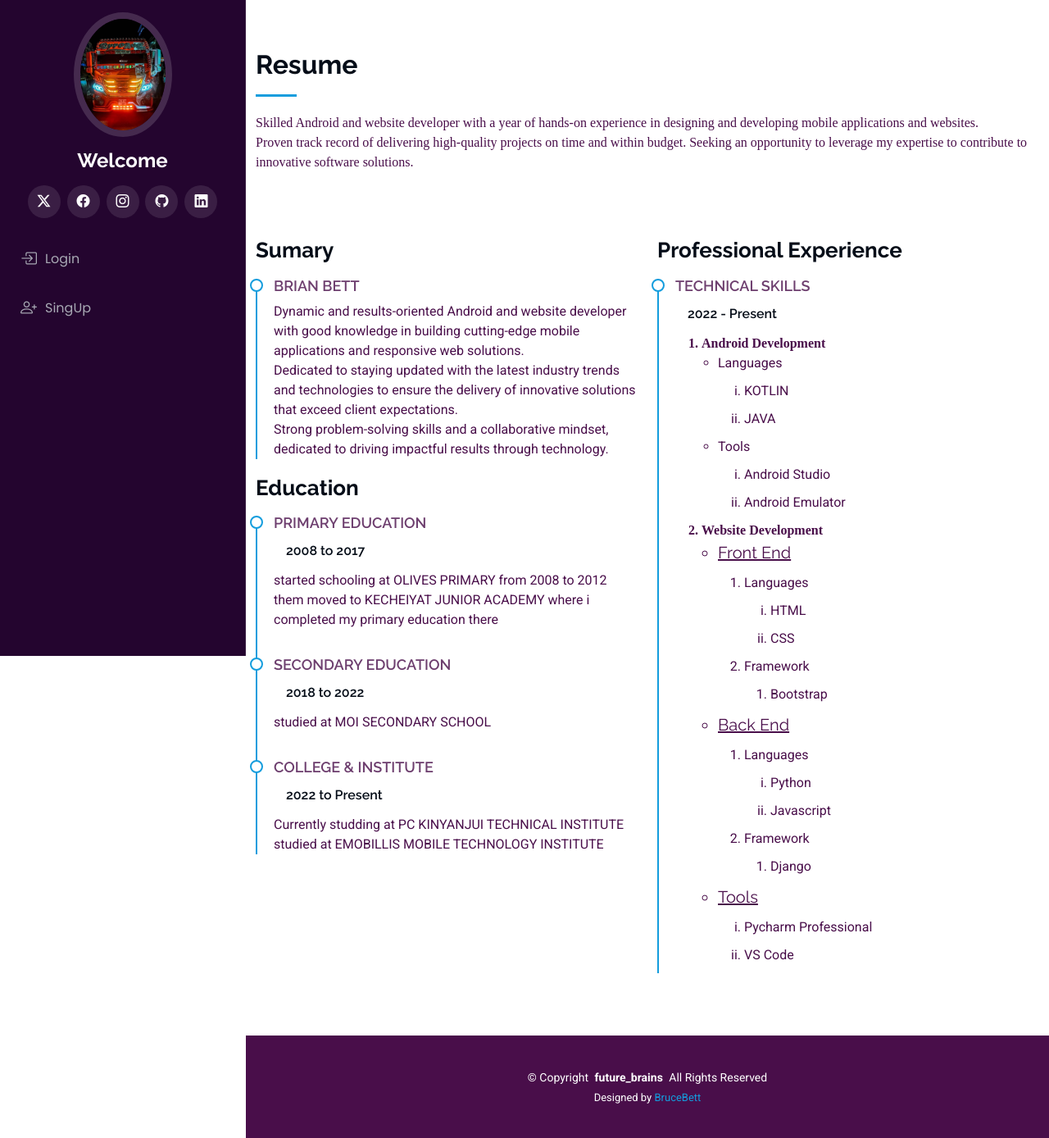
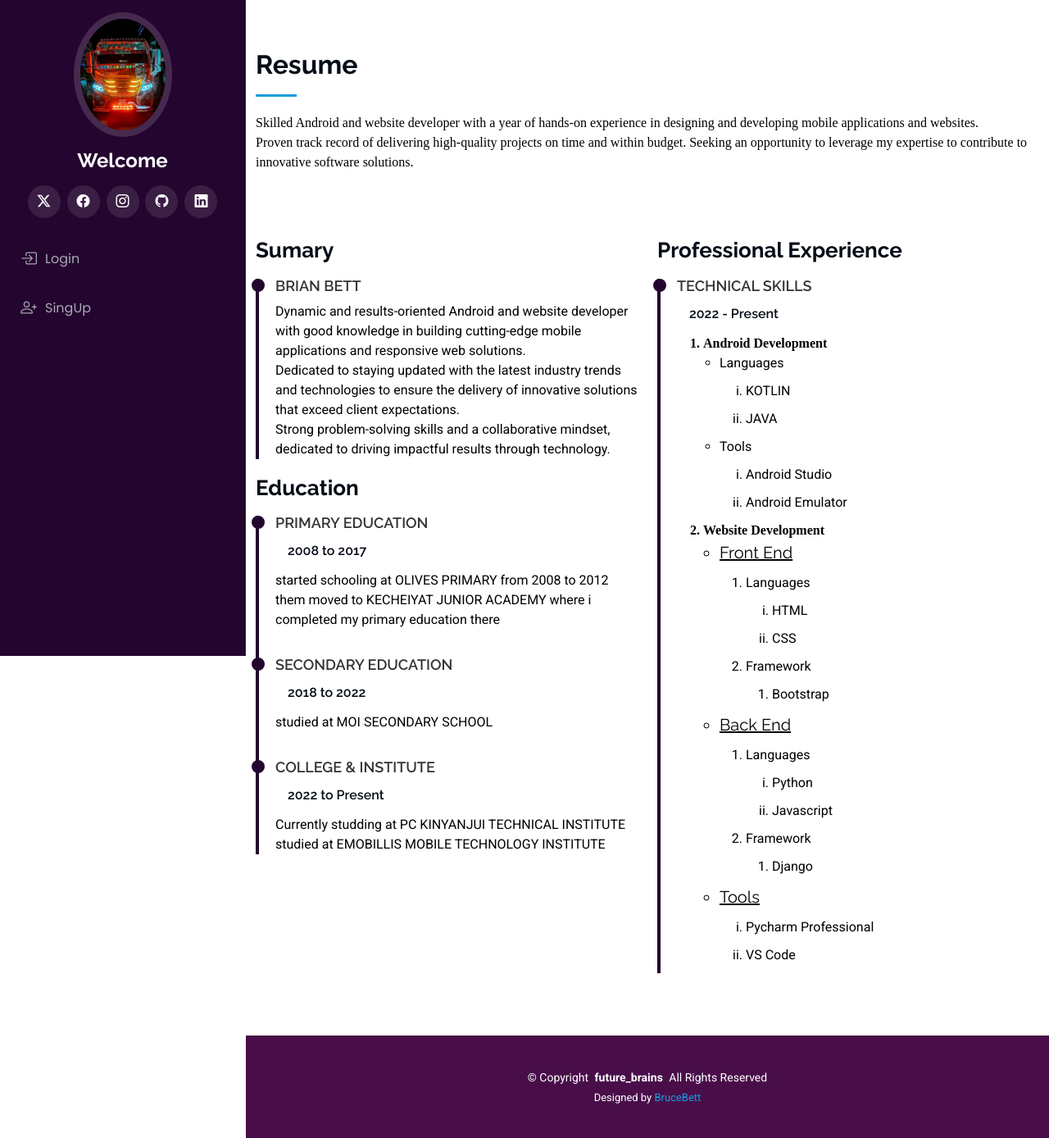
Before and after one commit to brucebett/My-Portfolio, a Django app: page /resume/ in a window 1280 px wide. Shown: the whole page at 82% size. Run offline with Django 5.2, Linux system fonts and the light colour scheme; some libraries are stand-ins or nearby versions.

Commit message:
thur commit

```diff
--- a/project/static/assets/css/main.css
+++ b/project/static/assets/css/main.css
@@ -7,7 +7,7 @@
 /* Global Colors - The following color variables are used throughout the website. Updating them here will change the color scheme of the entire website */
 :root {
   --background-color: #ffffff; /* Background color for the entire website, including individual sections */
-  --default-color: #490e4a; /* Default color used for the majority of the text content across the entire website */
+  --default-color: #000000; /* Default color used for the majority of the text content across the entire website */
   --heading-color: #050d18; /* Color for headings, subheadings and title throughout the website */
   --accent-color: #149ddd; /* Accent color that represents your brand on the website. It's used for buttons, links, and other elements that need to stand out */
   --surface-color: #ffffff; /* The surface color is used as a background of boxed elements within sections, such as cards, icon boxes, or other elements that require a visual separation from the global background. */
@@ -692,7 +692,7 @@ section,
 .resume .resume-item {
   padding: 0 0 20px 20px;
   margin-top: -2px;
-  border-left: 2px solid var(--accent-color);
+  border-left: 4px solid #24052f;
   position: relative;
 }
 
@@ -733,8 +733,8 @@ section,
   border-radius: 50px;
   left: -9px;
   top: 0;
-  background: var(--background-color);
-  border: 2px solid var(--accent-color);
+  background: #24052f;
+  border: 3px solid #24052f;
 }
 
 
--- a/project/templates/home.html
+++ b/project/templates/home.html
@@ -20,8 +20,8 @@ Home
   </div>
   {% endfor %}
 
-  <marquee  behavior="alternate" direction="right" scrollamount="" bgcolor="#27c0ff">
-    <h1 style="font-family:'Nimbus Mono L';font-weight: 600;font-size: 45px;text-decoration: underline">WELCOME TO MY PORTFOLIO</h1>
+  <marquee  behavior="alternate" direction="right" scrollamount="" bgcolor="#24052f">
+    <h1 style="font-family:'Nimbus Mono L';font-weight: 600;font-size: 45px;text-decoration: underline;color: white">WELCOME TO MY PORTFOLIO</h1>
   </marquee>
   <section id="hero" class="hero section dark-background">
   <img src="{% static 'assets/img/pheno.jpg' %}" alt="" data-aos="fade-in" class="">
```
